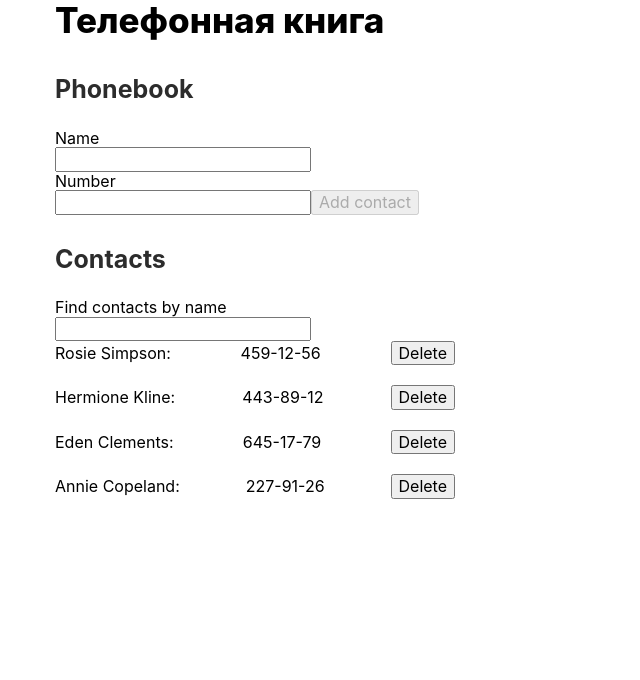
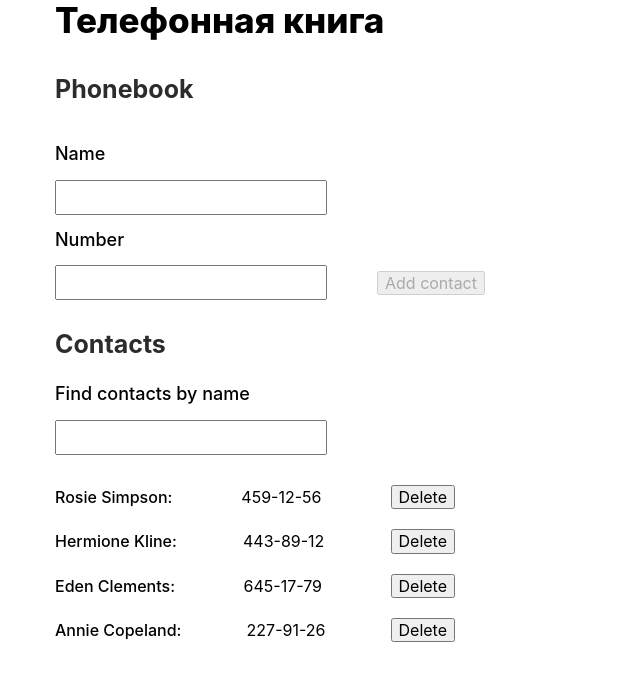
Before and after one commit to Anna-Sergeevna/goit-react-hw-02-phonebook, a React (Create React App) app: page / in a window 1280 px wide. Shown: the top 680 px of the page, without its empty margins (0-640 px from the left). Built offline with nearby package versions, Linux system fonts and the light colour scheme.

Commit message:
Добавляет стилизацию

```diff
--- a/src/App.js
+++ b/src/App.js
@@ -35,11 +35,6 @@ class App extends Component {
     : this.setState(prevState => ({
     contacts: [contact, ...prevState.contacts] }))
   };
-
-
-
-
-
 
   changeFilter = e => {
     this.setState({filter: e.currentTarget.value});
--- a/src/components/ContactForm/ContactForm.jsx
+++ b/src/components/ContactForm/ContactForm.jsx
@@ -1,6 +1,6 @@
 import {Component} from "react";
 import PropTypes from 'prop-types';
-// import s from './ContactForm.module.css';
+import s from './ContactForm.module.css';
 
 class ContactForm extends Component {
   static propTypes = {
@@ -38,30 +38,32 @@ class ContactForm extends Component {
     return (
       <form onSubmit={onSubmit}>
         <label>
-          <p>Name</p>
+          <p className={s.text}>Name</p>
           <input
             type="text"
             name="name"
             pattern="^[a-zA-Zа-яА-Я]+(([' -][a-zA-Zа-яА-Я ])?[a-zA-Zа-яА-Я]*)*$"
             title="Имя может состоять только из букв, апострофа, тире и пробелов. Например Adrian, Jacob Mercer, Charles de Batz de Castelmore d'Artagnan и т. п."
             required
+            className={s.input}
             value={name}
             onChange={onChange}
             />
         </label>
         <label>
-          <p>Number</p>
+          <p className={s.text}>Number</p>
             <input
               type="tel"
               name="number"
               pattern="\+?\d{1,4}?[-.\s]?\(?\d{1,3}?\)?[-.\s]?\d{1,4}[-.\s]?\d{1,4}[-.\s]?\d{1,9}"
               title="Номер телефона должен состоять цифр и может содержать пробелы, тире, круглые скобки и может начинаться с +"
               required
-            value={number}
-            onChange={onChange}
+              className={s.input}
+              value={number}
+              onChange={onChange}
             />
         </label>
-        <button type="submit" disabled={!name}>Add contact</button>
+        <button type="submit" disabled={!name} className={s.button}>Add contact</button>
         </form>
     );
   }
--- a/src/components/ContactForm/ContactForm.module.css
+++ b/src/components/ContactForm/ContactForm.module.css
@@ -0,0 +1,15 @@
+.text {
+  padding-bottom: 15px;
+  padding-top: 15px;
+  font-size: 18px;
+  font-weight: 500;
+}
+
+.input {
+  height: 35px;
+  padding: 10px;
+}
+
+.button {
+  margin-left: 50px;
+}
--- a/src/components/ContactList/ContactList.module.css
+++ b/src/components/ContactList/ContactList.module.css
@@ -1,4 +1,5 @@
 .list {
+  margin-top: 30px;
   width: 400px;
 }
 
@@ -9,10 +10,6 @@
   padding-bottom: 20px;
 }
 
-/* .name {
-  margin-right: 10px;
+.name {
+  font-weight: 500;
 }
-
-.number {
-  margin-right: 20px;
-} */
--- a/src/components/Filter/Filter.jsx
+++ b/src/components/Filter/Filter.jsx
@@ -2,13 +2,14 @@ import PropTypes from 'prop-types';
 import s from './Filter.module.css';
 
 const Filter = ({ value, onChange }) => (
-  <label className={s.filter}>
-    <p>Find contacts by name</p>
+  <label>
+    <p className={s.text}>Find contacts by name</p>
     <input
       type="text"
       pattern="^[a-zA-Zа-яА-Я]+(([' -][a-zA-Zа-яА-Я ])?[a-zA-Zа-яА-Я]*)*$"
       title="Имя может состоять только из букв, апострофа, тире и пробелов. Например Adrian, Jacob Mercer, Charles de Batz de Castelmore d'Artagnan и т. п."
       required
+      className={s.input}
       value={value}
       onChange={onChange}
     />
--- a/src/components/Filter/Filter.module.css
+++ b/src/components/Filter/Filter.module.css
@@ -0,0 +1,15 @@
+.filter {
+  width: 200px;
+  padding: 10px;
+}
+
+.text {
+  padding-bottom: 15px;
+  font-size: 18px;
+  font-weight: 500;
+}
+
+.input {
+  height: 35px;
+  padding: 10px;
+}
```
Also changed, not shown: 15 other files (tests, documents, lock files or other folders).
